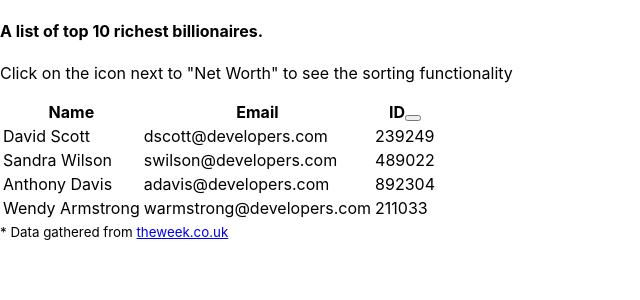
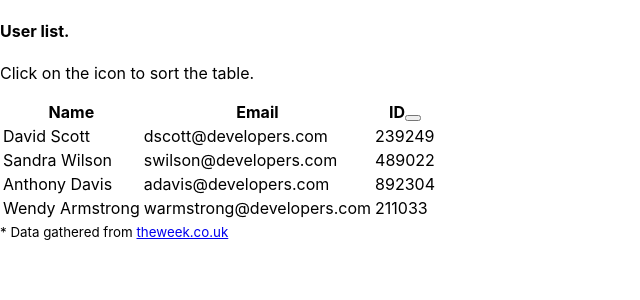
Before and after one commit to HowardDaniels/user-directory, a React (Create React App) app in the folder userdirectoryapp/: page / in a window 1280 px wide. Shown: the top 300 px of the page, without its empty margins (0-640 px from the left). Built offline with nearby package versions, Linux system fonts and the light colour scheme.

Commit message:
changed table header

```diff
--- a/userdirectoryapp/src/App.js
+++ b/userdirectoryapp/src/App.js
@@ -92,8 +92,8 @@ class Table extends React.Component {
 
 const App = () => (
 	<div className="text-center">
-		<h4>A list of top 10 richest billionaires.</h4>
-		<p>Click on the icon next to "Net Worth" to see the sorting functionality</p>
+		<h4>User list.</h4>
+		<p>Click on the icon to sort the table.</p>
 
 		<Table data={tableData} />
 
```
